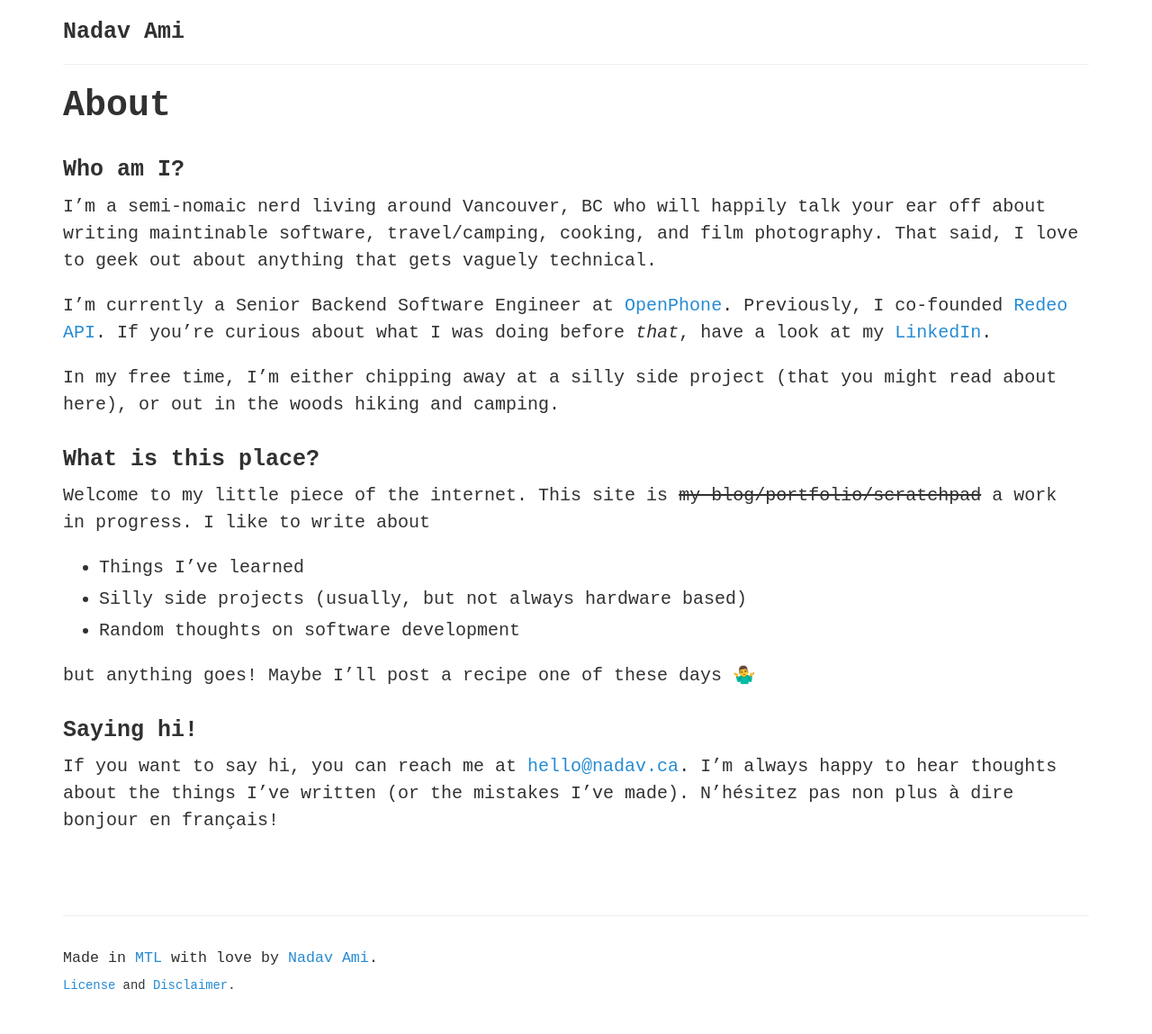
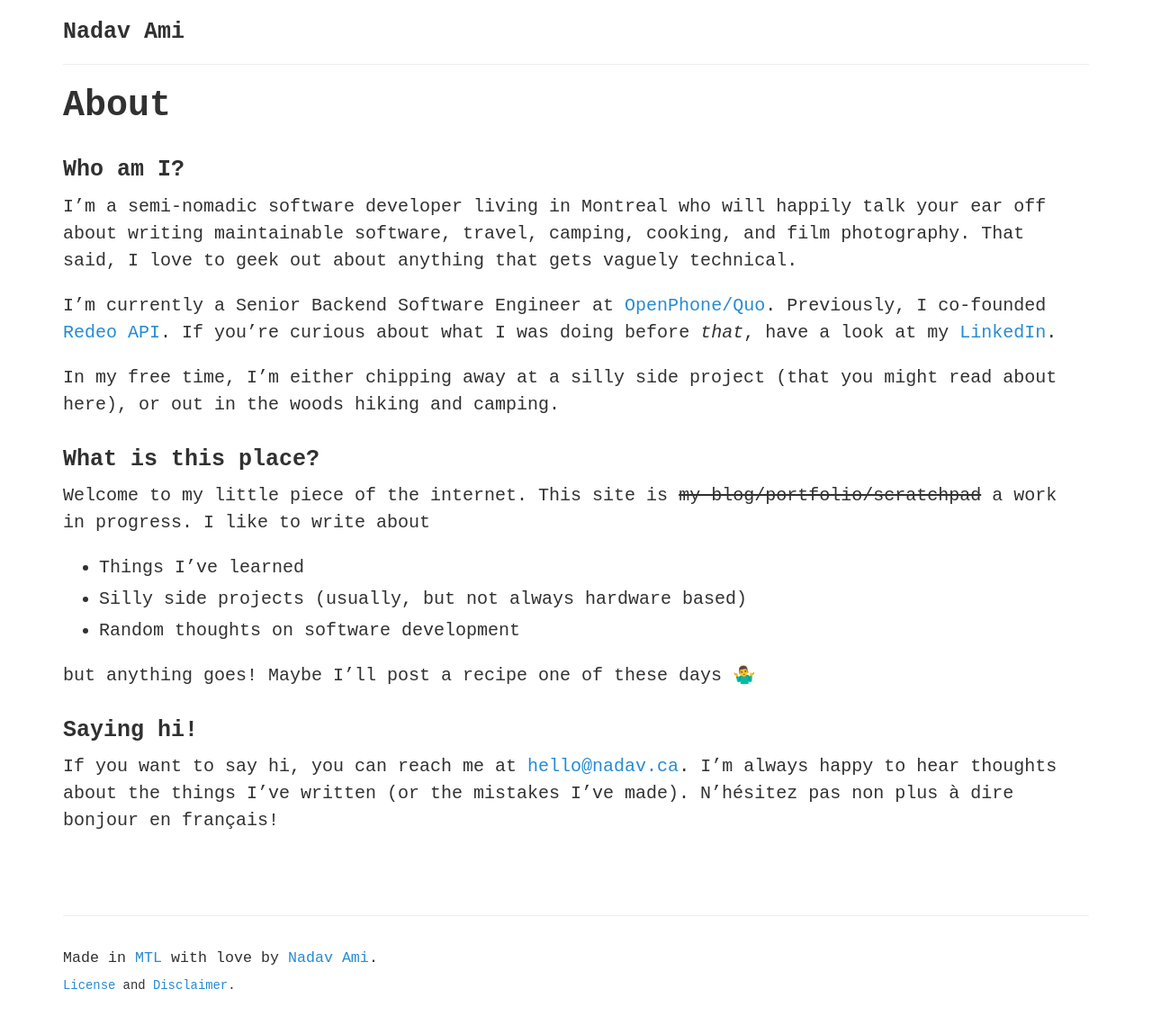
Before and after one commit to nadavami/nadavami.github.io, a Jekyll site: the page built from about.md, in a window 1280 px wide. Shown: the whole page at 90% size. Built offline with Jekyll 4.4.1, drawn with Linux system fonts in a browser that asks for light colours; emoji names are drawn with the system emoji font.

Commit message:
Update about

```diff
--- a/about.md
+++ b/about.md
@@ -5,21 +5,25 @@ sitemap:
   changefreq: monthly
   priority: 0.3
 ---
+
 ### Who am I?
-I'm a semi-nomaic nerd living around Vancouver, BC who will happily talk your ear off about writing maintinable software, travel/camping, cooking, and film photography. That said, I love to geek out about anything that gets vaguely technical.
 
-I'm currently a Senior Backend Software Engineer at [OpenPhone](https://www.openphone.com). Previously, I co-founded [Redeo API](https://redeoapi.com). If you're curious about what I was doing before _that_, have a look at my [LinkedIn](https://linkedin.com/in/{{ site.author.linkedin}}).
+I'm a semi-nomadic software developer living in Montreal who will happily talk your ear off about writing maintainable software, travel, camping, cooking, and film photography. That said, I love to geek out about anything that gets vaguely technical.
+
+I'm currently a Senior Backend Software Engineer at [OpenPhone/Quo](https://www.quo.com). Previously, I co-founded [Redeo API](https://redeoapi.com). If you're curious about what I was doing before _that_, have a look at my [LinkedIn](https://linkedin.com/in/{{ site.author.linkedin}}).
 
 In my free time, I'm either chipping away at a silly side project (that you might read about here), or out in the woods hiking and camping.
 
 ### What is this place?
+
 Welcome to my little piece of the internet. This site is ~~my blog/portfolio/scratchpad~~ a work in progress. I like to write about
 
-* Things I've learned
-* Silly side projects (usually, but not always hardware based)
-* Random thoughts on software development
+- Things I've learned
+- Silly side projects (usually, but not always hardware based)
+- Random thoughts on software development
 
 but anything goes! Maybe I'll post a recipe one of these days :man_shrugging:
 
 ### Saying hi!
+
 If you want to say hi, you can reach me at [hello@nadav.ca](mailto:hello@nadav.ca). I'm always happy to hear thoughts about the things I've written (or the mistakes I've made). N'hésitez pas non plus à dire bonjour en français!
```
